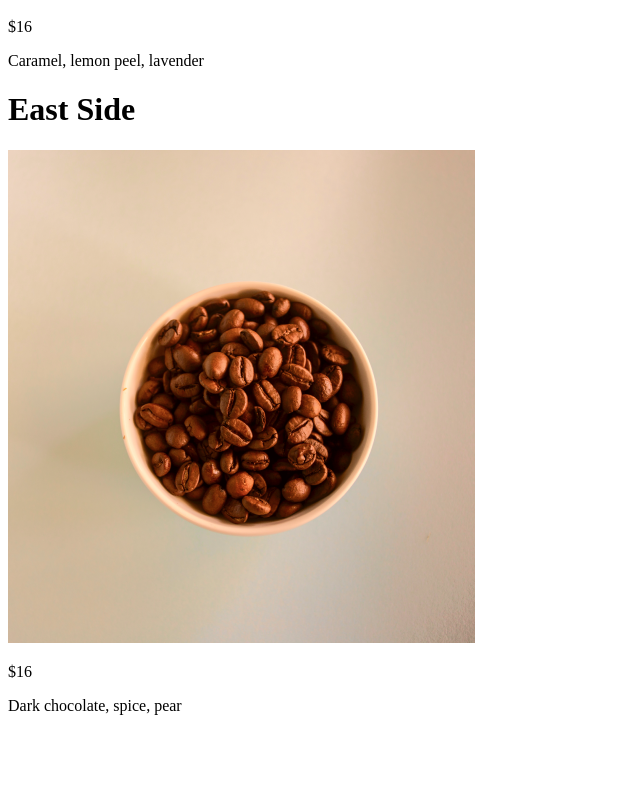
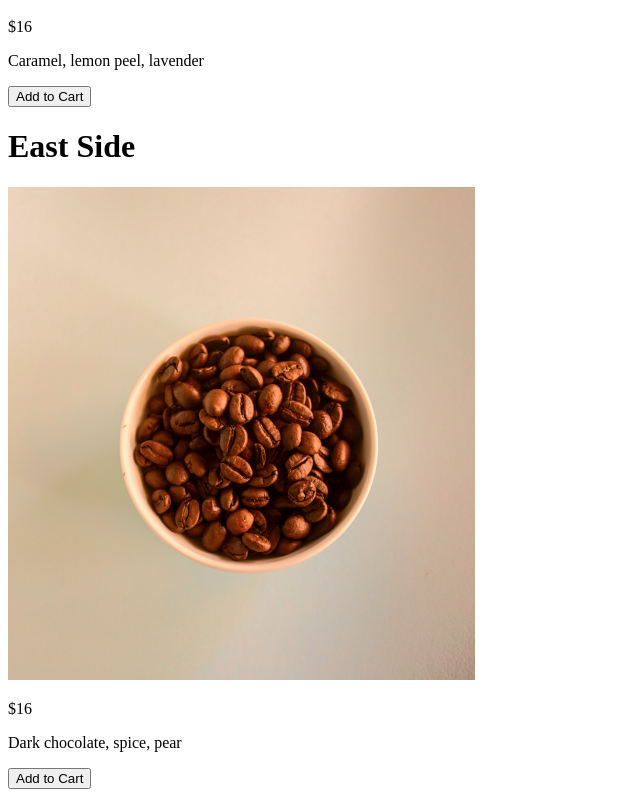
Before and after one commit to awkircher/shop, a React (Create React App) app: page /shop in a window 1280 px wide. Shown: the part 619-1416 px from the top of the page, without its empty margins (0-640 px from the left). Before the commit the page ends 1350 px from the top, so only its background shows below. Built offline with nearby package versions, Linux system fonts and the light colour scheme.

Commit message:
Created an AddButton component for the Shop page to add items to the cart. Updated localStorage functions to convert to strings and then back.

```diff
--- /dev/null
+++ b/src/Components/AddButton.js
@@ -0,0 +1,9 @@
+const AddButton = function(props) {
+    return (
+        <div className="AddButton">
+            <button data-id={props.id} onClick={props.addToCart}>Add to Cart</button>
+        </div>
+    );
+}
+
+export default AddButton;
--- a/src/Components/CartData.js
+++ b/src/Components/CartData.js
@@ -2,20 +2,24 @@ import { useState, useEffect } from 'react'
 
 const CartData = function() {
     const getSavedCart = () => {
-        return localStorage.getItem('cart');
+        let savedCart = JSON.parse(localStorage.getItem('cart'));
+        if (!savedCart) {
+            savedCart = [];
+        }
+        return savedCart;
     }
 
     const [cart, setCart] = useState(getSavedCart());
 
     const addToCart = function(event) {
         event.preventDefault();
-        //use event properties to get at the thing to add
-        //handle case of empty localStorage (not iterable)
-        setCart([...cart, "add"]);
+        const elem = event.target;
+        const productId = elem.dataset.id;
+        setCart([...cart, productId]);
     }
 
     useEffect(() => {
-        localStorage.setItem('cart', cart);
+        localStorage.setItem('cart', JSON.stringify(cart));
     }, [cart])
 
 
--- a/src/Components/CartHome.js
+++ b/src/Components/CartHome.js
@@ -2,13 +2,14 @@ import Navigation from "./Navigation"
 import CartData from "./CartData"
 
 const CartHome = function() {
-    const yourCart = CartData();
+    let itemsInCart = CartData();
+    itemsInCart = Array.from(itemsInCart.cart)
+    console.log(itemsInCart);
     return (
         <div className="CartHome">
             <Navigation />
             Your Cart
-            {yourCart.cart}
-            <button onClick={yourCart.addToCart}>Add to cart</button>
+            {itemsInCart}
         </div>
     );
 }
--- a/src/Components/Shop.js
+++ b/src/Components/Shop.js
@@ -1,8 +1,11 @@
 import Navigation from "./Navigation";
 import Data from "./Data";
+import CartData from "./CartData";
+import AddButton from "./AddButton"
 
 const Shop = function() {
     const products = Data();
+    const yourCart = CartData();
     return (
         <div className="Shop">
             <Navigation />
@@ -11,12 +14,20 @@ const Shop = function() {
                 <img src={products[0].img} alt={products[0].name}></img>
                 <p>{products[0].price}</p>
                 <p>{products[0].notes}</p>
+                <AddButton
+                id={products[0].id}
+                addToCart={yourCart.addToCart}
+                />
             </div>
             <div className="product">
                 <h1>{products[1].name}</h1>
                 <img src={products[1].img} alt={products[1].name}></img>
                 <p>{products[1].price}</p>
                 <p>{products[1].notes}</p>
+                <AddButton
+                id={products[1].id}
+                addToCart={yourCart.addToCart}
+                />
             </div>
         </div>
     );
```
Also changed, not shown: 1 other file (tests, documents, lock files or other folders).
